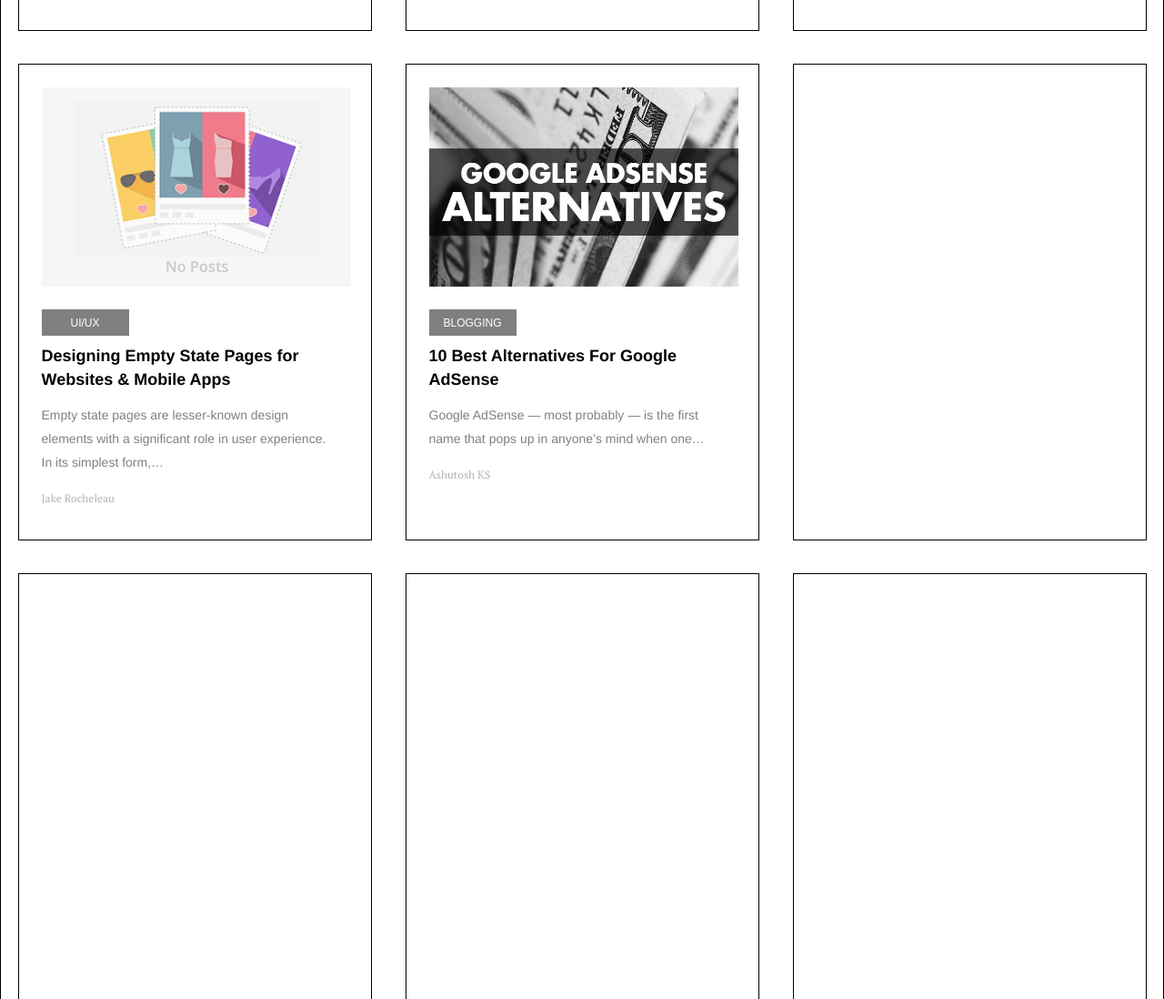
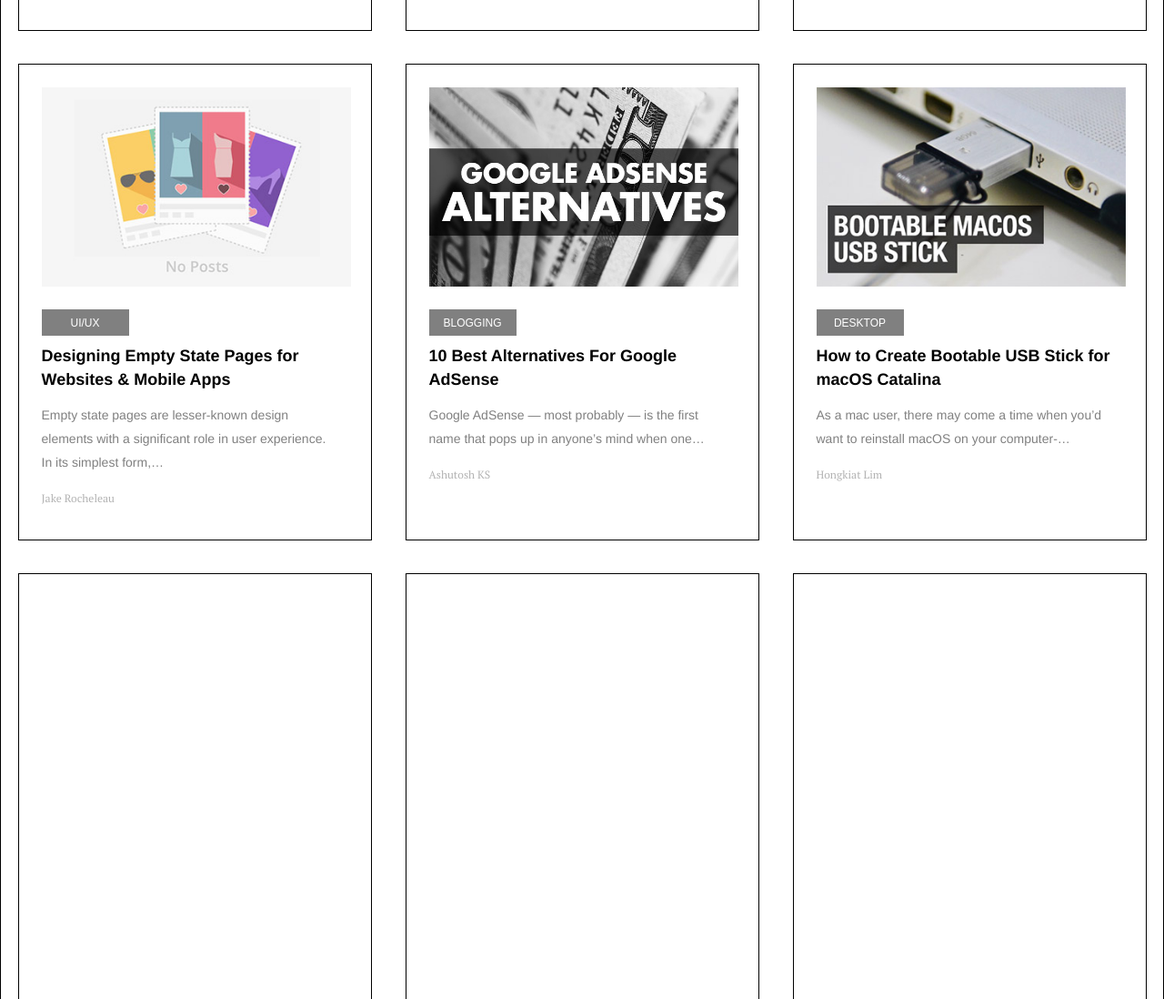
Before and after one commit to ahs1n/https-www.hongkiat.com-blog_Mockup, a plain HTML site: page index.html in a window 1280 px wide. Shown: the part 953-2051 px from the top of the page at 91% size. Drawn offline with Linux system fonts and the light colour scheme.

Commit message:
card 6 changing done

```diff
--- a/index.html
+++ b/index.html
@@ -140,9 +140,18 @@
            </div>
         </div>
 
-        <!--  -->
+        <!-- create-bootable-macos-usb-stick -->
         <div class="card_layout">
-
+            <a href="#"><img src="create-bootable-macos-usb-stick.jpg"
+            alt="create-bootable-macos-usb-stick"></a>
+           <div class="card_layout_items">
+            <button>DESKTOP</button>
+            <h3><a href="#" id="anker_1">How to Create Bootable USB Stick for
+                macOS Catalina</a></h3>
+            <p>As a mac user, there may come a time when you’d want to reinstall
+                macOS on your computer-…</p>
+            <a href="#" class="anker_2">Hongkiat Lim</a>
+           </div>
         </div>
 
         <!--  -->
```
